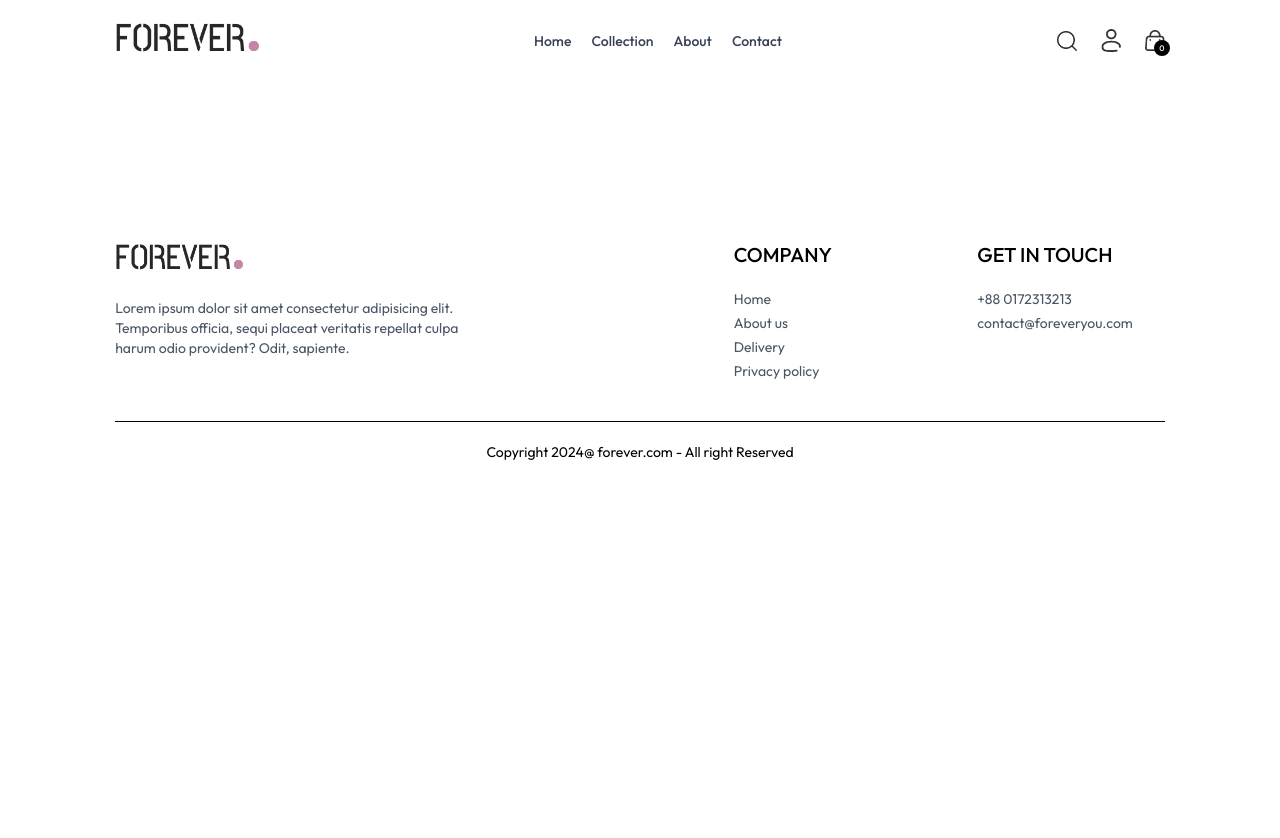
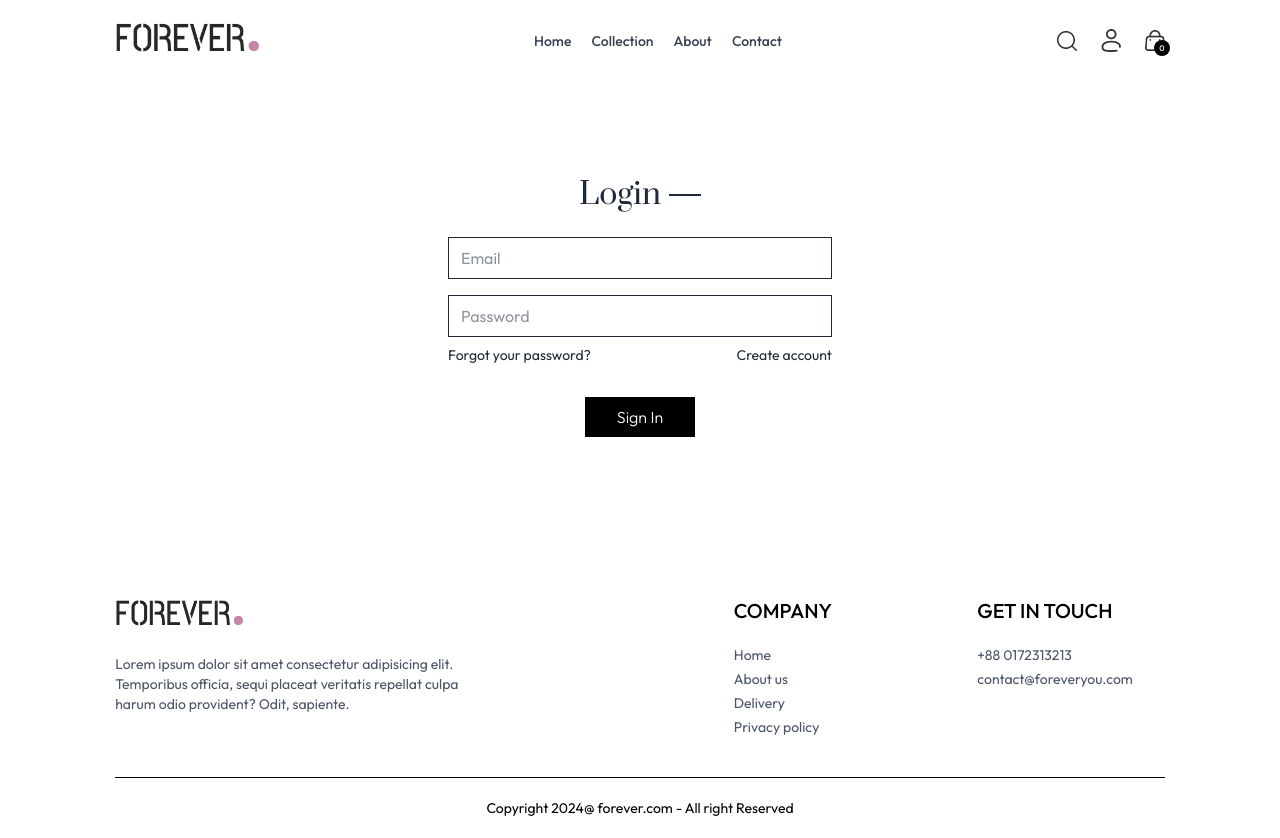
Before and after one commit to radshahamat/Ecommerce-with-Reactjs-01, a React (Vite) app: page /login in a window 1280 px wide. Before the commit the page ends 800 px from the top, so only its background shows below. Built offline with nearby package versions, Linux system fonts and the light colour scheme.

Commit message:
Login page completed

```diff
--- a/src/components/Navbar.jsx
+++ b/src/components/Navbar.jsx
@@ -39,7 +39,9 @@
         <img onClick={()=>setShowSearch(true)} src={assets.search_icon} className='w-5 cursor-pointer' alt="" />
 
         <div className='group relative'>
+            <Link to={'/login'}>
             <img className='w-5 cursor-pointer' src={assets.profile_icon} alt="" />
+            </Link>
             <div className='group-hover:block hidden absolute dropdown-menu right-0 pt-4'>
                 <div className="flex flex-col gap-2 w-36 py-3 px-5 bg-slate-100 text-gray-500 rounded">
 
--- a/src/pages/Login.jsx
+++ b/src/pages/Login.jsx
@@ -1,10 +1,41 @@
-import React from 'react'
+import React, { useState } from 'react'
 
 const Login = () => {
+
+  const [currentState, setCurrentState] = useState('Login');
+
+  const onSubmitHandler = async (event) => {
+    event.preventDefault();
+  }
+
   return (
-    <div>
+    <form onSubmit={onSubmitHandler} className='flex flex-col items-center w-[90%] sm:max-w-96 m-auto mt-14 gap-4 text-gray-800'>
 
-    </div>
+      <div className='inline-flex items-center gap-2 mb-2 mt-10'>
+          <p className='prata-regular text-3xl'>{currentState}</p>
+          <hr className='border-none h-[1.5px] w-8 bg-gray-800'/>
+      </div>
+
+      {currentState === 'Login' ? '' : <input type="text" className='w-full px-3 py-2 border border-gray-800' placeholder='Name' required/>}
+
+      <input type="email" className='w-full px-3 py-2 border border-gray-800' placeholder='Email' required/>
+
+      <input type="password" className='w-full px-3 py-2 border border-gray-800' placeholder='Password' required/>
+
+      <div className='w-full flex justify-between text-sm mt-[-8px]'>
+          <p className='cursor-pointer'>Forgot your password?</p>
+          {
+            currentState === 'Login'
+            ? <p onClick={()=>setCurrentState('Sign up')} className='cursor-pointer'>Create account</p>
+            : <p onClick={()=>setCurrentState('Login')} className='cursor-pointer'>Login Here</p>
+          }
+      </div>
+
+      <button className='bg-black text-white font-light px-8 py-2 mt-4'>{currentState === 'Login' ? 'Sign In' : 'Sign Up'}</button>
+
+
+
+    </form>
   )
 }
 
```
